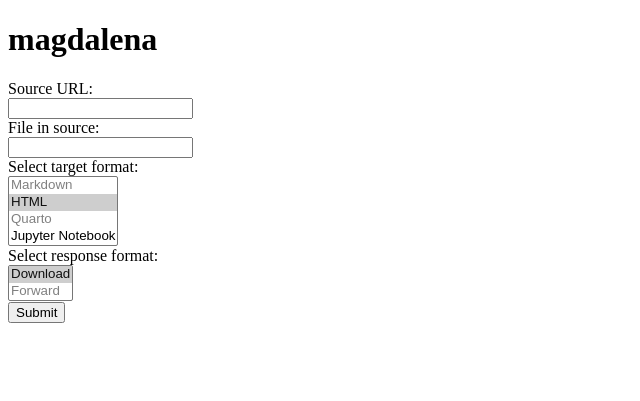
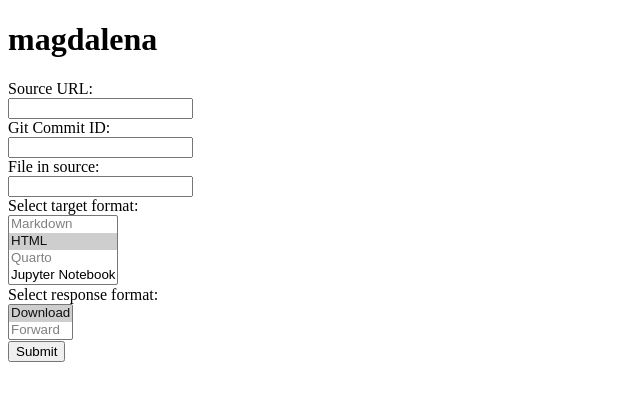
Before and after one commit to gesiscss/magdalena, a Flask app: page / in a window 1280 px wide. Shown: the top 401 px of the page, without its empty margins (0-640 px from the left). Run offline with Flask 3, Linux system fonts and the light colour scheme; parts of the project's set-up code (start-up, migrations or seed data) failed here and were passed over; some libraries are stand-ins or nearby versions.

Commit message:
Add git_commit_id to web form

```diff
--- a/magdalena/templates/index.html
+++ b/magdalena/templates/index.html
@@ -44,6 +44,10 @@ main();
                 <input type="text" id="source_url" name="source_url" required>
             </div>
             <div>
+                <label for="git_commit_id">Git Commit ID:</label><br>
+                <input type="text" id="git_commit_id" name="git_commit_id">
+            </div>
+            <div>
                 <label for="filename">File in source:</label><br>
                 <input type="text" id="filename" name="filename">
             </div>
@@ -73,6 +77,7 @@ main();
             let form_data = new FormData(html_form);
             let form_json = {
                 "source_url": form_data.get("source_url"),
+                "git_commit_id": form_data.get("git_commit_id"),
                 "filename": form_data.get("filename"),
                 "response": form_data.get("response")
             };
```
